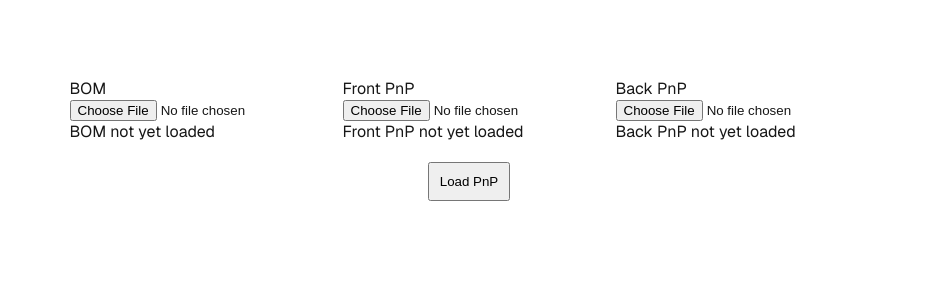
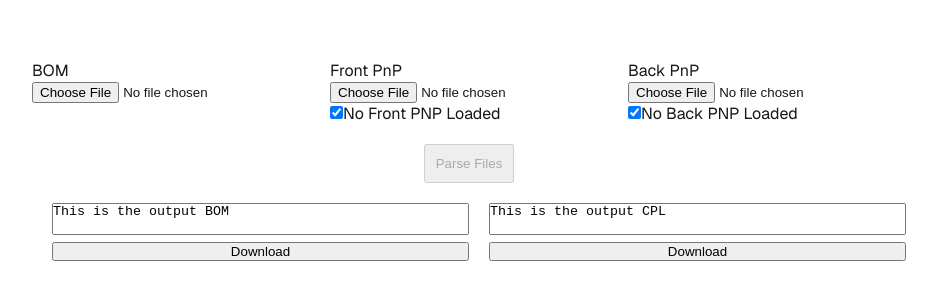
Before and after one commit to alastair-swan/jlcbommanager, a Next.js app: page / in a window 1280 px wide. Shown: the part 240-540 px from the top of the page, without its empty margins (171-1108 px from the left). Built offline with nearby package versions, Linux system fonts and the light colour scheme.

Commit message:
added the ability to output and download the output csv files

```diff
--- a/src/app/clientapp/BOM.tsx
+++ b/src/app/clientapp/BOM.tsx
@@ -1,4 +1,4 @@
-import { useState } from "react"
+import { Dispatch, SetStateAction, useState } from "react"
 import { BOMItem, BOMPart } from "./bomtypes"
 import { parseFusionCSV } from "./parsers/fusioncsv"
 import Image from "next/image"
@@ -10,24 +10,7 @@ export default function BOM(){
     </div>
 }
 
-function Load (){
-    return <div>
-        <LoadBOM /><br />
-    </div>
-}
-
-function LoadBOM(){
-    const [bom, setBom] = useState<Array<BOMPart>>()
-    const [bomcontents, setBOMContents] = useState<string>("")
-    const [pnpfront, setPnPFront] = useState<string>("")
-    const [pnpback, setPnPBack] = useState<string>("")
-
-    const handleLoadButtonClick = () => {
-        setBom(parseFusionCSV(bomcontents, pnpfront, pnpback))
-    }
-
-    function DataField ({defaultValue = "", style = {}, children}: {defaultValue: string, style?: Object, children?: React.ReactNode}){
-        const [value, setValue] = useState(defaultValue)
+function DataField ({value = "", defaultValue, setValue, style = {}, children}: {value: string, defaultValue: string, setValue: (newvalue: string) => void, style?: Object, children?: React.ReactNode}){
     return <div>
         <input type="text" value={value} style={style} onChange={(e) => {setValue(e.target.value)}}/>{children}
         {
@@ -36,10 +19,9 @@ function LoadBOM(){
     </div>
 }
 
-    function LayerSelector ({defaultValue = "Top", style = {}, children}: {defaultValue: "Top"|"Bottom", style?: Object, children?: React.ReactNode}){
-        const [value, setValue] = useState(defaultValue as string)
+function LayerSelector ({value = "Top", defaultValue = "Top", setValue, style = {}, children}: {value: "Top"|"Bottom", defaultValue: "Top"|"Bottom", setValue: (newvalue: "Top"|"Bottom") => void, style?: Object, children?: React.ReactNode}){
     return <div>
-            <select name="Layer" value={value} onChange={(e) => setValue(e.target.value)} style={style}>
+        <select name="Layer" value={value} onChange={(e) => setValue(e.target.value === "Bottom" ? "Bottom" : "Top")} style={style}>
             <option value="Top">Top</option>
             <option value="Bottom">Bottom</option>
         </select>
@@ -50,10 +32,22 @@ function LoadBOM(){
     </div>
 }
 
-    function BOMTable(){
-        if (bom === undefined){
+function Load (){
+    const [bom, setBom] = useState<Array<BOMPart>>()
+
+    return <div style={{display: 'grid', gap: '20px', columnCount: 3}}>
+        <div style={{gridColumnStart: 1, gridColumnEnd: 4}}><LoadBOM bom={bom} setBom={setBom}/></div>
+        <div style={{gridColumn: 1}}><BOMInputTable bom={bom} setBom={setBom}/></div>
+        <div style={{gridColumn: 2}}><BOMOutput bom={bom} /></div>
+        <div style={{gridColumn: 3}}><CPLOutput bom={bom} /></div>
+    </div>
+}
+
+function BOMInputTable({bom, setBom}: {bom: BOMPart[] | undefined, setBom: Dispatch<SetStateAction<BOMPart[] | undefined>>}){
+
+    if (bom === undefined)
         return ""
-        }
+
     return <table>
         <thead>
             <tr>
@@ -77,23 +71,23 @@ function LoadBOM(){
         <tbody>
             {
                 bom.map((d, i) => {
-                        //console.log(d.items)
+                    //console.log(d.items.value)
                     return <tr key={i}>
                         <td>
-                                <DataField defaultValue={d.value === undefined ? "" : d.value} />
+                            <DataField value={d.value.value} defaultValue={d.value.default} setValue={(newvalue: string) => {const newbom = [...bom]; newbom[i].value.value = newvalue; setBom(newbom)}}/>
                         </td>
                         <td>
-                                <DataField defaultValue={d.partnumber === undefined ? "" : d.partnumber} />
+                            <DataField value={d.partnumber.value} defaultValue={d.partnumber.default} setValue={(newvalue: string) => {const newbom = [...bom]; newbom[i].partnumber.value = newvalue; setBom(newbom)}} />
                         </td>
                         <td>
-                                <DataField defaultValue={d.package === undefined ? "" : d.package} />
+                            <DataField value={d.package.value} defaultValue={d.package.default} setValue={(newvalue: string) => {const newbom = [...bom]; newbom[i].package.value = newvalue; setBom(newbom)}} />
                         </td>
                         <td>
-                                <DataField defaultValue={d.JLC === undefined ? "" : d.JLC} />
+                            <DataField value={d.JLC.value} defaultValue={d.JLC.default} setValue={(newvalue: string) => {const newbom = [...bom]; newbom[i].JLC.value = newvalue; setBom(newbom)}} />
                         </td>
                         <td>
                         {
-                                d.items.map((d1: BOMItem|Array<BOMItem>, i1) => {
+                            d.items.value.map((d1: BOMItem|Array<BOMItem>, i1) => {
                                 if (Array.isArray(d1)){
                                     d1.map((d2, i2) => {
                                         return <span key={i2} className="tooltip">{d2.id}, <span className="tooltiptext"></span></span>
@@ -104,12 +98,12 @@ function LoadBOM(){
                                     <span key={i1} className="tooltip" style={{paddingLeft: "2px", paddingRight: "2px"}}>
                                         { d1.id }
                                         <span className="tooltiptext">
-                                                x: {d1.x}mm<br/>
-                                                y: {d1.y}mm<br/>
-                                                <LayerSelector defaultValue={d1.layer === undefined ? "Top" : d1.layer} style={{ maxWidth: "80px"}}></LayerSelector>
-                                                <DataField defaultValue={d1.rotation.toString()} style={{ maxWidth: "60px"}}>°</DataField>
+                                            x: {d1.x.value}mm<br/>
+                                            y: {d1.y.value}mm<br/>
+                                            <LayerSelector value={d1.layer.value === undefined ? "Top" : d1.layer.value} defaultValue={d1.layer.default === undefined ? "Top" : d1.layer.default} setValue={(newvalue: "Top"|"Bottom") => {const newbom = [...bom]; newbom[i].items.value[i1].layer.value = newvalue; setBom(newbom)}} style={{ maxWidth: "80px"}}></LayerSelector>
+                                            <DataField value={d.items.value[i1].rotation.value} defaultValue={d.items.value[i1].rotation.default} setValue={(newvalue: string) => {const newbom = [...bom]; newbom[i].items.value[i1].rotation.value = newvalue; setBom(newbom)}} style={{ maxWidth: "60px"}}>°</DataField>
                                         </span>
-                                            { i1 != d.items.length - 1 ? ", " : ""}
+                                        { i1 != d.items.value.length - 1 ? ", " : ""}
                                     </span>
                             )}
                             })
@@ -122,6 +116,93 @@ function LoadBOM(){
     </table>
 }
 
+function download(filename: string, text: string) {
+    var element = document.createElement('a');
+    element.setAttribute('href', 'data:text/csv;charset=utf-8,' + encodeURIComponent(text));
+    element.setAttribute('download', filename);
+
+    element.style.display = 'none';
+    document.body.appendChild(element);
+
+    element.click();
+
+    document.body.removeChild(element);
+}
+
+function countMaxLines (bom: BOMPart[] | undefined): number{
+    if (bom === undefined)
+        return 2
+    var count = 2
+    bom.map((d, i) => {
+        count = count + d.items.value.length
+    })
+    return count
+}
+
+function BOMOutput({bom}: {bom: BOMPart[] | undefined}){
+    var BOMCSV = "This is the output BOM"
+    if (bom != undefined){
+        BOMCSV = 'Comment,Designator,Footprint,JLCPCB Part #\n'
+        bom.map((d, i) => {
+            BOMCSV = BOMCSV.concat(d.value.value).concat(', ')
+            if (d.items.value.length > 1)
+                BOMCSV = BOMCSV.concat('"')
+            d.items.value.map((d1, i1) => {
+                BOMCSV = BOMCSV.concat(d1.id).concat((i1 < d.items.value.length - 1) ? ", ": "")
+            })
+            if (d.items.value.length > 1)
+                BOMCSV = BOMCSV.concat('"')
+            BOMCSV = BOMCSV.concat(', ')
+            BOMCSV = BOMCSV.concat(bom[i].package.value).concat(", ")
+            BOMCSV = BOMCSV.concat(bom[i].JLC.value).concat("\n")
+        })
+    }
+    return <div style={{display: "grid", columnCount: 1}}>
+        <div style={{gridColumn: 1}}>
+        <textarea aria-multiline style={{width: "100%"}} readOnly value={BOMCSV} cols={50} rows={countMaxLines(bom)} wrap="off"/>
+        </div>
+        <div style={{gridColumn: 1}}>
+        <button style={{width: "100%"}} onClick={() => {
+                    download("BOM.csv", BOMCSV)
+                }}>Download</button>
+        </div>
+    </div>
+}
+
+
+function CPLOutput({bom}: {bom: BOMPart[] | undefined}){
+
+    var CPLCSV = "This is the output CPL"
+    if (bom != undefined){
+        CPLCSV = "Designator, Mid X, Mid Y, Layer, Rotation\n"
+        bom.map((d, i) => {
+            d.items.value.map((d1, i1) =>{
+                CPLCSV = CPLCSV.concat(d1.id).concat(", ").concat(d1.x.value).concat(", ").concat(d1.y.value).concat(", ").concat(d1.layer.value === "Bottom" ? "Bottom" : "Top").concat(", ").concat(d1.rotation.value).concat("\n")
+            })
+        })
+    }
+    return <div style={{display: "grid", columnCount: 1}}>
+            <div style={{gridColumn: 1}}>
+                <textarea style={{width: "100%"}} readOnly value={CPLCSV} cols={50} rows={countMaxLines(bom)} wrap="off"/>
+            </div>
+            <div style={{gridColumn: 1}}>
+                <button style={{width: "100%"}} onClick={() => {
+                    download("CPL.csv", CPLCSV)
+                }}>Download</button>
+            </div>
+        </div>
+}
+
+function LoadBOM({bom, setBom}: {bom: BOMPart[] | undefined, setBom: Dispatch<SetStateAction<BOMPart[] | undefined>>}){
+
+    const [bomcontents, setBOMContents] = useState<string>("")
+    const [pnpfront, setPnPFront] = useState<{data: string,enabled: boolean}>({data: "", enabled: true})
+    const [pnpback, setPnPBack] = useState<{data: string,enabled: boolean}>({data: "", enabled: true})
+
+    const handleLoadButtonClick = () => {
+        setBom(parseFusionCSV(bomcontents, pnpfront.data, pnpback.data))
+    }
+
     return (
         <div style={{display: 'grid', gap: '20px', columnCount: 3}}>
             <div style={{gridColumn: 1}}>
@@ -130,12 +211,12 @@ function LoadBOM(){
                     <input
                         type="file"
                         name="BOM"
-                        accept="text/csv,text/plain"
+                        accept="text/csv" //,text/plain"
                         onChange={e => {
                             const files = e.target.files
                             if (files != null){
                                 if (files[0] != undefined){
-                                    if (files[0].type === 'text/plain' || files[0].type === 'text/csv'){
+                                    if (files[0].type === 'text/csv'){ //files[0].type === 'text/plain' ||
                                         files[0].text().then((value:string) => {
                                             setBOMContents(value)
                                         })
@@ -145,11 +226,6 @@ function LoadBOM(){
                         }}
                     />
                 </div>
-                <div>
-                    {
-                        bomcontents === "" ? "BOM not yet loaded" : "BOM loaded"
-                    }
-                </div>
             </div>
             <div style={{gridColumn: 2}}>
             <div>Front PnP</div>
@@ -157,25 +233,23 @@ function LoadBOM(){
                     <input
                         type="file"
                         name="PnPFront"
-                        accept="text/csv,text/plain"
+                        accept="text/csv" //,text/plain"
                         onChange={e => {
                             const files = e.target.files
                             if (files != null){
                                 if (files[0] != undefined){
-                                    if (files[0].type === 'text/plain' || files[0].type === 'text/csv'){
-                                        files[0].text().then((value:string) => {
-                                            setPnPFront(value)
-                                        })
+                                    if (files[0].type === 'text/csv'){ // files[0].type === 'text/plain' ||
+                                        files[0].text().then((value:string) => {setPnPFront(old => ({data: value, enabled: old.enabled}))})
                                         }
                                     }
                                 }
-                        }}
+                            }
+                        }
                     />
                 </div>
                 <div>
-                    {
-                        pnpfront === "" ? "Front PnP not yet loaded" : "Front PnP Loaded"
-                    }
+                    <input checked={pnpfront.enabled} onChange={(e) => {setPnPFront(old => ({data: old === undefined ? "" : old.data, enabled: e.target.checked}))}} type="checkbox"/>
+                    { pnpfront.enabled ? pnpfront.data === "" ? "No Front PNP Loaded" : "Front PNP Loaded" : "Front PNP Skipped"}
                 </div>
             </div>
             <div style={{gridColumn: 3}}>
@@ -184,32 +258,27 @@ function LoadBOM(){
                     <input
                         type="file"
                         name="PnPBack"
-                        accept="text/csv,text/plain"
+                        accept="text/csv" //,text/plain"
                         onChange={e => {
                             const files = e.target.files
                             if (files != null){
                                 if (files[0] != undefined){
-                                    if (files[0].type === 'text/plain' || files[0].type === 'text/csv'){
-                                        files[0].text().then((value:string) => {
-                                            setPnPBack(value)
-                                        })
+                                    if (files[0].type === 'text/csv'){ //files[0].type === 'text/plain' ||
+                                        files[0].text().then((value:string) => {setPnPBack(old => ({data: value, enabled: old.enabled}))})
                                         }
                                     }
                                 }
-                        }}
+                            }
+                        }
                     />
                 </div>
                 <div>
-                    {
-                        pnpback === "" ? "Back PnP not yet loaded" : "Backside PnP Loaded"
-                    }
+                    <input checked={pnpback.enabled} onChange={(e) => {setPnPBack(old => ({data: old === undefined ? "" : old.data, enabled: e.target.checked}))}} type="checkbox"/>
+                    {pnpback === undefined ? "No Back PNP Loaded"  : pnpback.enabled ? pnpback.data === "" ? "No Back PNP Loaded" : "Back PNP Loaded" : "Back PNP Skipped"}
                 </div>
             </div>
             <div style={{gridColumnStart: 1, gridColumnEnd: 4, display: 'flex', justifyContent: "center", alignItems: 'center'}}>
-                <button style={{padding: '10px'}} onClick={handleLoadButtonClick}>Load PnP</button>
-            </div>
-            <div style={{gridColumnStart: 1, gridColumnEnd: 4, display: 'flex', justifyContent: "center", alignItems: 'center'}}>
-                { BOMTable() }
+                <button style={{padding: '10px'}} disabled={bomcontents === "" || (pnpfront.enabled && pnpfront.data === "") || (pnpback.enabled && pnpback.data === "")} onClick={handleLoadButtonClick}>Parse Files</button>
             </div>
         </div>
     )
--- a/src/app/globals.css
+++ b/src/app/globals.css
@@ -68,6 +68,10 @@ a {
   }
 }
 
+textarea {
+  resize: none;
+}
+
 input[type=text]:focus,
 input[type=text]:active{
   outline: 0;
```
Also changed, not shown: src/app/clientapp/bomtypes.ts (+9 -9 lines), src/app/clientapp/parsers/fusioncsv.tsx (+15 -16 lines). Lines whose indentation alone changed are shown as unchanged.
